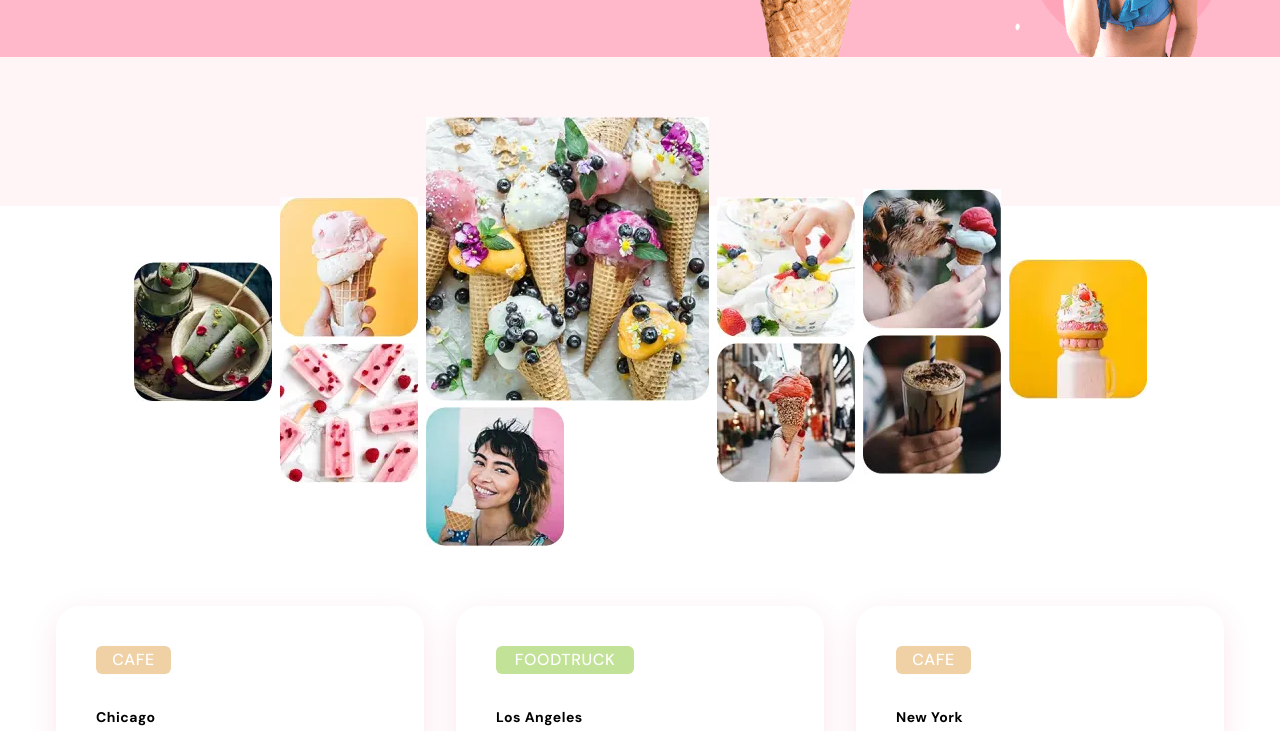
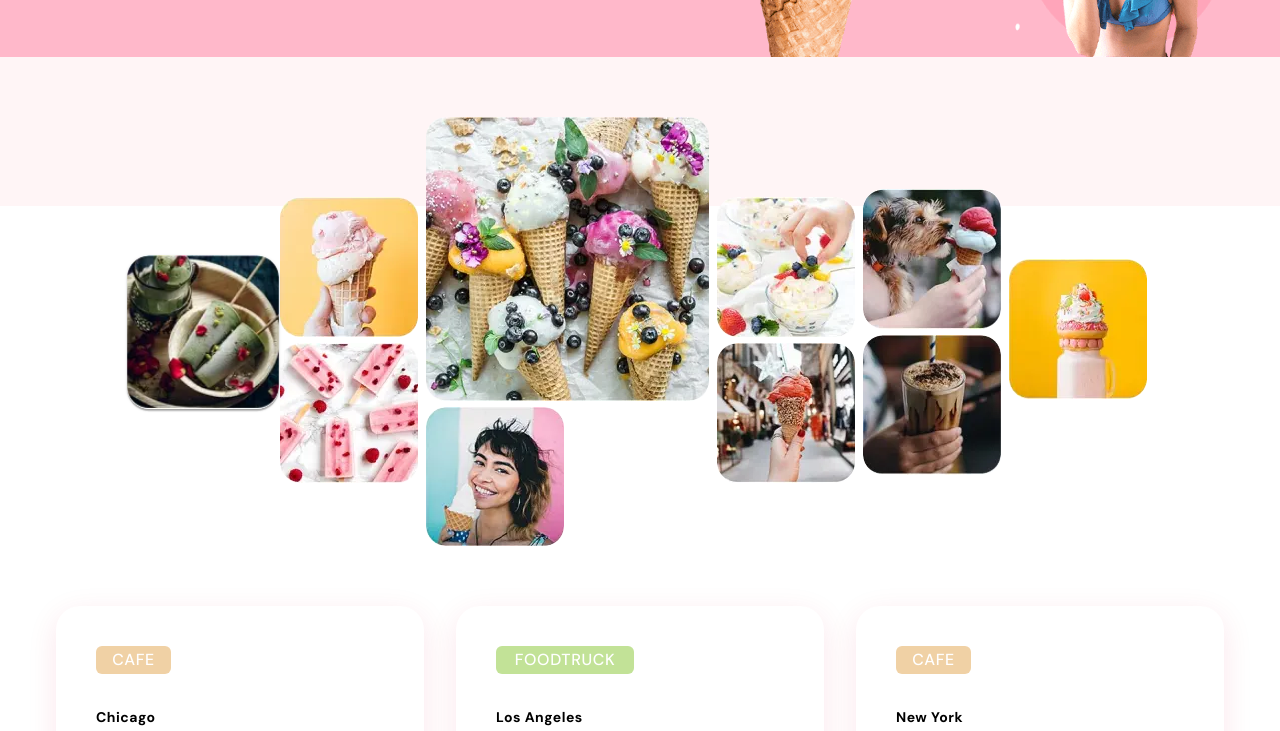
Before and after one commit to Stanislav-lebid/team-project, a website built with Parcel: page src/index.html in a window 1280 px wide. In both pictures the pointer is over the picture 202 px from the left and 938 px from the top of the page. Shown: the part 607-1338 px from the top of the page. Built offline with nearby package versions, Linux system fonts and the light colour scheme.

Commit message:
add-image-hover

```diff
--- a/src/sass/_gallery.scss
+++ b/src/sass/_gallery.scss
@@ -33,7 +33,18 @@
         margin-bottom: 6px;
     }
    }
+   &__image {
+    border-radius: 20px;
+    transition: transform var(--default-transition), box-shadow var(--default-transition);
+
+    &:hover {
+        transform: scale(1.1);
+        box-shadow: 0 1px 3px rgba(0,0,0,.12), 0 1px 1px rgba(0,0,0,.14), 0 2px 1px rgba(0,0,0,.2);
+    }
 }
+
+}
+
 .gallery-section{
     padding: 30px 0 30px;
     background: linear-gradient(to bottom,var(--bgc-primary) 60px,var(--colorText-secondary) 60px);
```
Also changed, not shown: CSS/index.min.css, 1 other file.
